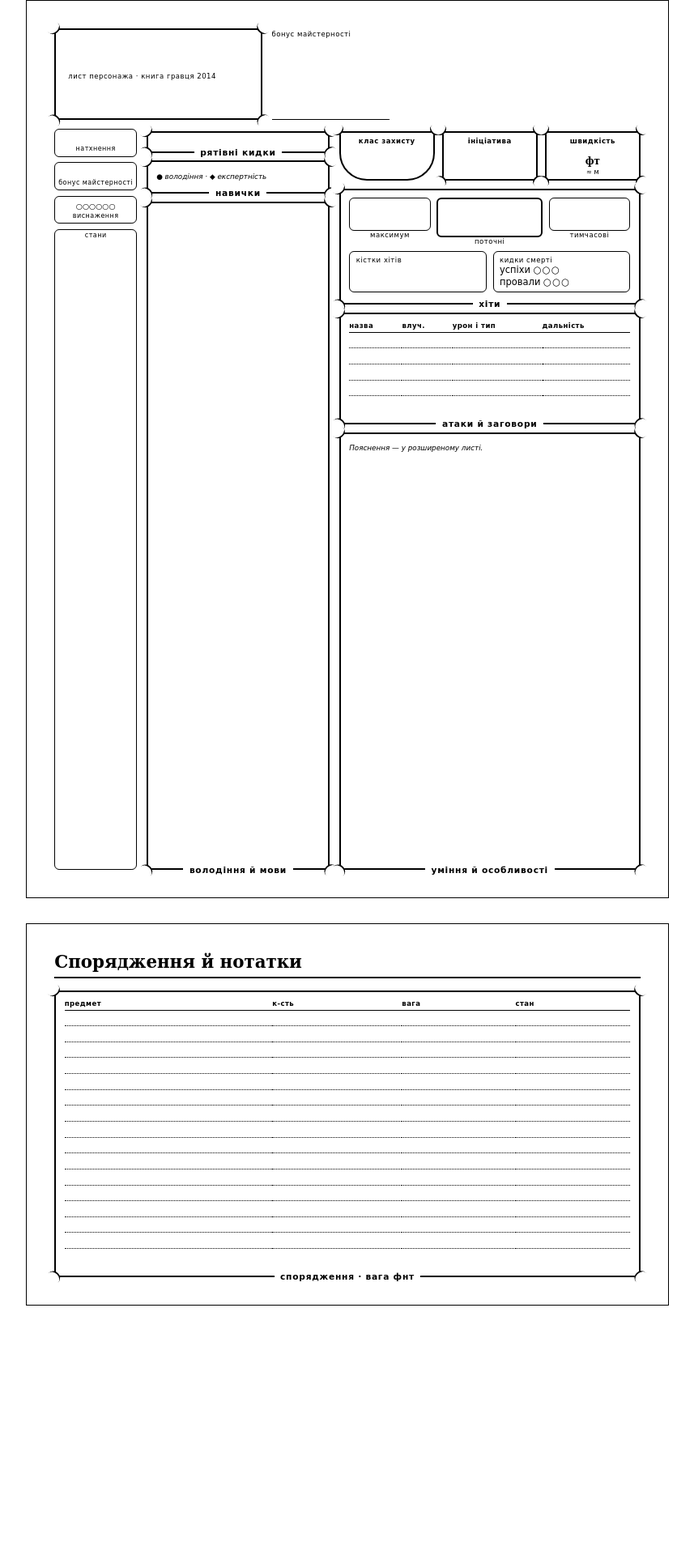
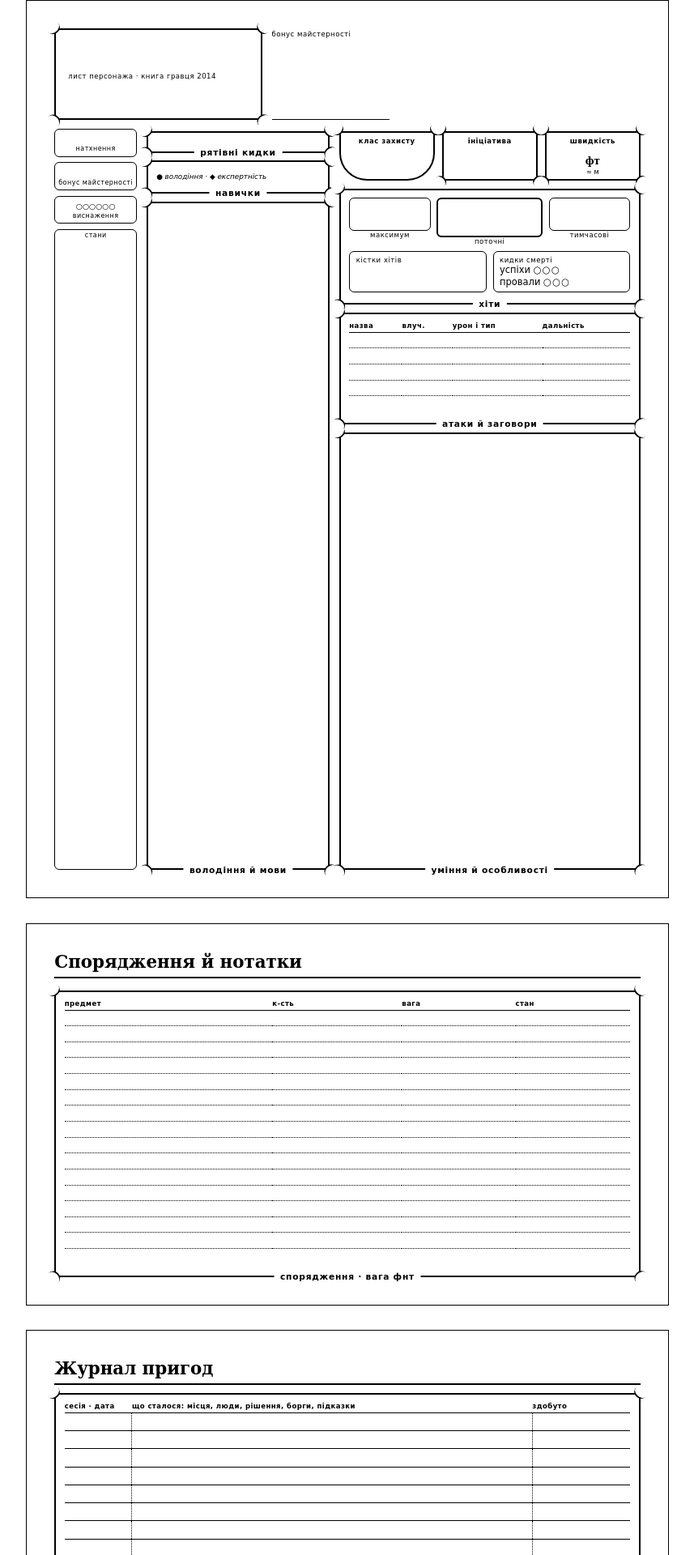
Before and after one commit to ihor-voronin/dnd-sheet, a Python web app: template backend/src/dndsheet/export/infrastructure/templates/character.html.jinja in a window 1280 px wide. Shown: the top 1920 px of the page at 81% size, without its empty margins (211-1068 px from the left). Before the commit the page ends 1612 px from the top, so only its background shows below. Run offline with Jinja, Linux system fonts and the light colour scheme; the template is opened without the code that fills it, so the values that code supplies are empty.

Commit message:
Print: explanation pages always included, adventure log page, frame titles no longer hide the bottom line

```diff
--- a/backend/src/dndsheet/export/infrastructure/templates/character.html.jinja
+++ b/backend/src/dndsheet/export/infrastructure/templates/character.html.jinja
@@ -90,12 +90,11 @@
   .frame > .tag {
     position: absolute;
     bottom: -2.1mm;
-    left: 0;
-    right: 0;
-    margin: 0 auto;
-    width: max-content;
-    max-width: 90%;
-    text-align: center;
+    /* Центр через translateX: WeasyPrint не знає `max-content`, і підпис на всю
+       ширину своїм білим тлом перекривав нижню лінію рамки. */
+    left: 50%;
+    transform: translateX(-50%);
+    white-space: nowrap;
     padding: 0 2mm;
     background: #fff;
     font-family: var(--caps);
@@ -226,6 +225,14 @@
   .coin .lbl { font-weight: 700; }
   .two { display: grid; grid-template-columns: minmax(0, 1fr) minmax(0, 1fr); gap: 0 3mm; }
   .note-text { text-align: justify; }
+
+  /* --- журнал пригод ------------------------------------------------------ */
+  table.jtable { table-layout: fixed; }
+  table.jtable th:nth-child(1) { width: 22mm; }
+  table.jtable th:nth-child(3) { width: 32mm; }
+  table.jtable td { height: 5.9mm; border-bottom: 0.4pt solid #000; border-right: 0.3pt dotted #000; }
+  table.jtable td:last-child { border-right: 0; }
+  table.jtable tr:last-child td { border-bottom: 0; }
 
   /* --- розширений лист: тексти правил ---------------------------------- */
   .cols { columns: 2; column-gap: 5mm; column-rule: 0.3pt solid #000; }
@@ -408,7 +415,7 @@
           {% for f in v.species_traits %}<div><b>{{ f.title }}</b> <span class="lv">вид</span></div>{% endfor %}
           {% if v.background and v.background.feature %}<div><b>{{ v.background.feature.title }}</b> <span class="lv">передісторія</span></div>{% endif %}
         </div>
-        {% if not detailed %}<div class="legend">Пояснення — у розширеному листі.</div>{% endif %}
+        {% if detailed %}<div class="legend">Що дає кожне вміння — на додаткових аркушах наприкінці.</div>{% endif %}
       </div>
     </div>
   </div>
@@ -509,10 +516,24 @@
   </div>
 </section>
 
+{# ============== журнал пригод: записи подій олівцем ============== #}
+<section class="page">
+  <div class="page-title"><h2>Журнал пригод</h2><span class="lbl">{{ v.name }}</span></div>
+  <div class="frame journal"><i class="c tl"></i><i class="c tr"></i><i class="c bl"></i><i class="c br"></i>
+    <span class="tag">записи подій</span>
+    <table class="grid jtable">
+      <thead><tr><th>сесія · дата</th><th>що сталося: місця, люди, рішення, борги, підказки</th><th>здобуто</th></tr></thead>
+      <tbody>
+      {% for i in range(40) %}<tr><td></td><td></td><td></td></tr>{% endfor %}
+      </tbody>
+    </table>
+  </div>
+</section>
+
 {# ============== 4+. розширений лист: пояснення ============== #}
 {% if detailed %}
 <section class="page">
-  <div class="page-title"><h2>Уміння й особливості — пояснення</h2><span class="lbl">{{ v.name }}</span></div>
+  <div class="page-title"><h2>Додатковий аркуш · уміння й особливості</h2><span class="lbl">{{ v.name }}</span></div>
   <div class="cols">
     {% for g in v.features %}
       <div class="group-title">{{ g.title }}</div>
@@ -543,7 +564,7 @@
 
 {% if v.spellcasting and v.spellcasting.levels %}
 <section class="page">
-  <div class="page-title"><h2>Закляття — описи</h2><span class="lbl">{{ v.name }}</span></div>
+  <div class="page-title"><h2>Додатковий аркуш · закляття</h2><span class="lbl">{{ v.name }}</span></div>
   <div class="cols">
     {% for lv in v.spellcasting.levels %}
       <div class="group-title">{{ lv.title }}</div>
--- a/scripts/print_preview.py
+++ b/scripts/print_preview.py
@@ -43,8 +43,6 @@ def main(pdf: bool) -> None:
         if pdf:
             result = renderer.render_character(view, RenderOptions())
             (out / f"{case.key}.pdf").write_bytes(result.content)
-            detailed = renderer.render_character(view, RenderOptions(), detailed=True)
-            (out / f"{case.key}-full.pdf").write_bytes(detailed.content)
             print("pdf: ", out / f"{case.key}.pdf")
 
 
```
Also changed, not shown: backend/src/dndsheet/characters/api/router.py (+4 -5 lines), backend/src/dndsheet/export/infrastructure/pdf_renderer.py (+5 -4 lines), backend/tests/api/test_export_api.py (+5 -4 lines), docs/next-steps.md (+3 -2 lines), frontend/src/features/character/CharacterView.tsx (+2 -10 lines).
